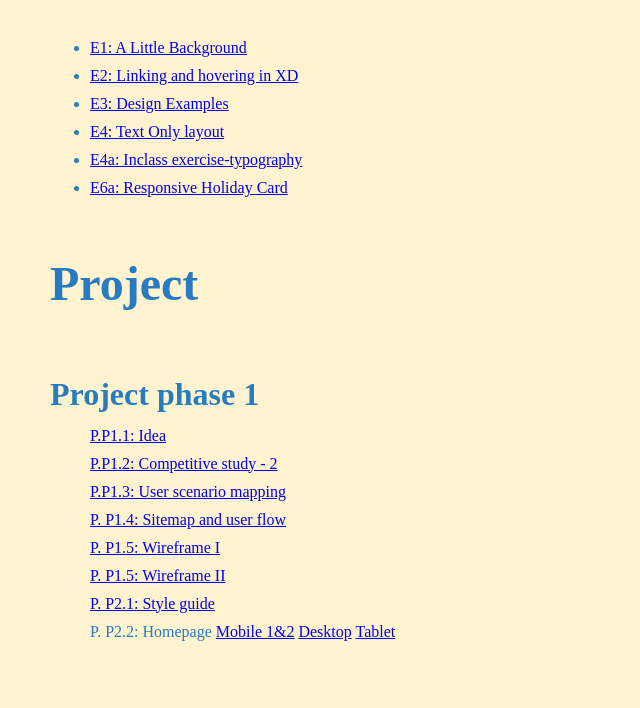
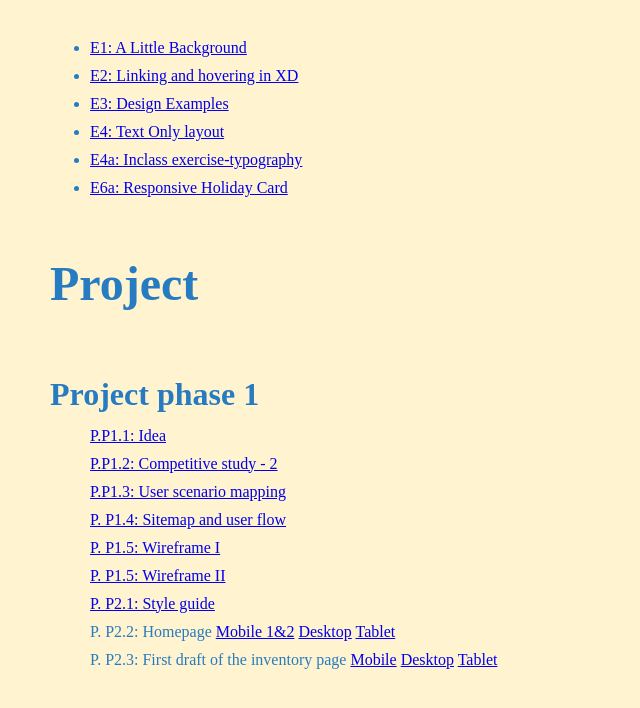
Before and after one commit to jihyunl000/avt415_f22, a plain HTML site: page index.html in a window 1280 px wide. Shown: the part 469-1177 px from the top of the page, without its empty margins (0-640 px from the left). Drawn offline with Linux system fonts and the light colour scheme.

Commit message:
Add files via upload

```diff
--- a/index.html
+++ b/index.html
@@ -34,6 +34,8 @@
 		<dd><a href="https://xd.adobe.com/view/00adefe6-ca66-4089-a939-86dc551ced07-55fe/">P. P1.5: Wireframe II</a></dd>
 		<dd><a href="https://xd.adobe.com/view/1ba940f5-d4ed-484a-829b-a491f7c8c59f-4efa/">P. P2.1: Style guide</a></dd>
 		<dd>P. P2.2: Homepage  <a href="https://xd.adobe.com/view/80380b3c-4365-40d5-a1e0-c869e4ba47dd-d56b/">Mobile 1&2</a> <a href="https://xd.adobe.com/view/bcca9912-ed53-4859-8669-ec20190726fb-e999/">Desktop</a> <a href="https://xd.adobe.com/view/cf795d2a-01a9-46ad-95c8-9721b176bf13-9a2a/">Tablet</a></dd>
+		<dd>P. P2.3: First draft of the inventory page  <a href="https://xd.adobe.com/view/f2ec916b-761e-4f22-ae81-d2ffd7009651-a7bf/">Mobile</a> <a href="https://xd.adobe.com/view/95bbf9b2-9ff6-4041-8e80-9ef60e9aa78c-c0e8/">Desktop</a> <a href="https://xd.adobe.com/view/cefe251f-19d6-46c3-a720-ff4e59faa9b9-9bad/">Tablet</a>
+			</dd>
 
 
 
```
